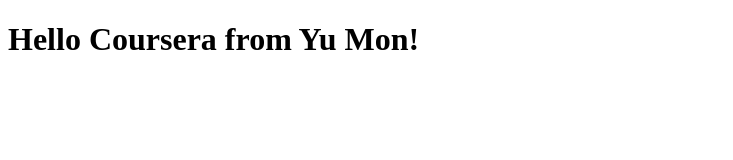
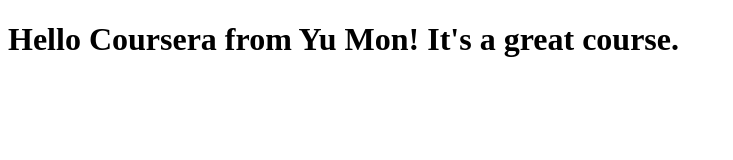
Before and after one commit to Yumon/coursera-test, a plain HTML site: page site/index.html in a window 1280 px wide. Shown: the whole page, without its empty margins (0-733 px from the left). Drawn offline with Linux system fonts and the light colour scheme.

Commit message:
small addition to our page content.

```diff
--- a/site/index.html
+++ b/site/index.html
@@ -3,6 +3,6 @@
 	<title>Hello Coursera!</title>
 </head>
 <body>
-<h1>Hello Coursera from Yu Mon!</h1>
+<h1>Hello Coursera from Yu Mon! It's a great course.</h1>
 </body>
 </html>
```
